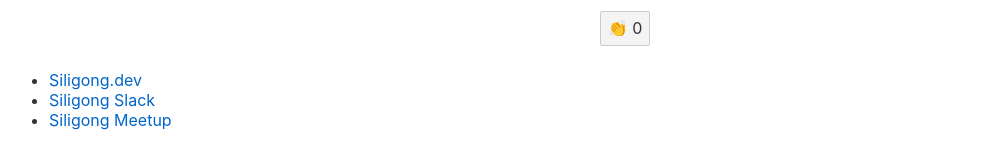
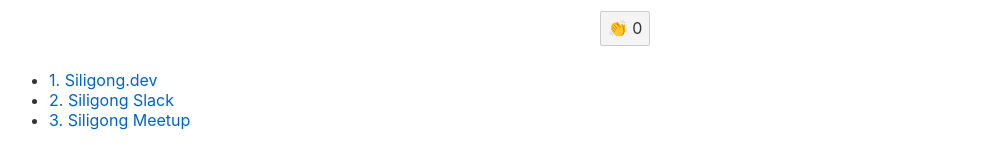
Before and after one commit to pbrdmn/svelte-demo, a Svelte app: page / in a window 1280 px wide. Shown: the part 212-380 px from the top of the page, without its empty margins (15-1003 px from the left). Built offline with nearby package versions, Linux system fonts and the light colour scheme.

Commit message:
🔗 Destructure links

```diff
--- a/src/Links.svelte
+++ b/src/Links.svelte
@@ -14,8 +14,8 @@
 </script>
 
 <ul>
-    {#each links as link}
-        <li><a target="_blank" href={link.url}>{link.name}</a></li>
+    {#each links as { url, name }, i}
+        <li><a target="_blank" href={url}>{i + 1}. {name}</a></li>
     {/each}
 </ul>
 
```
